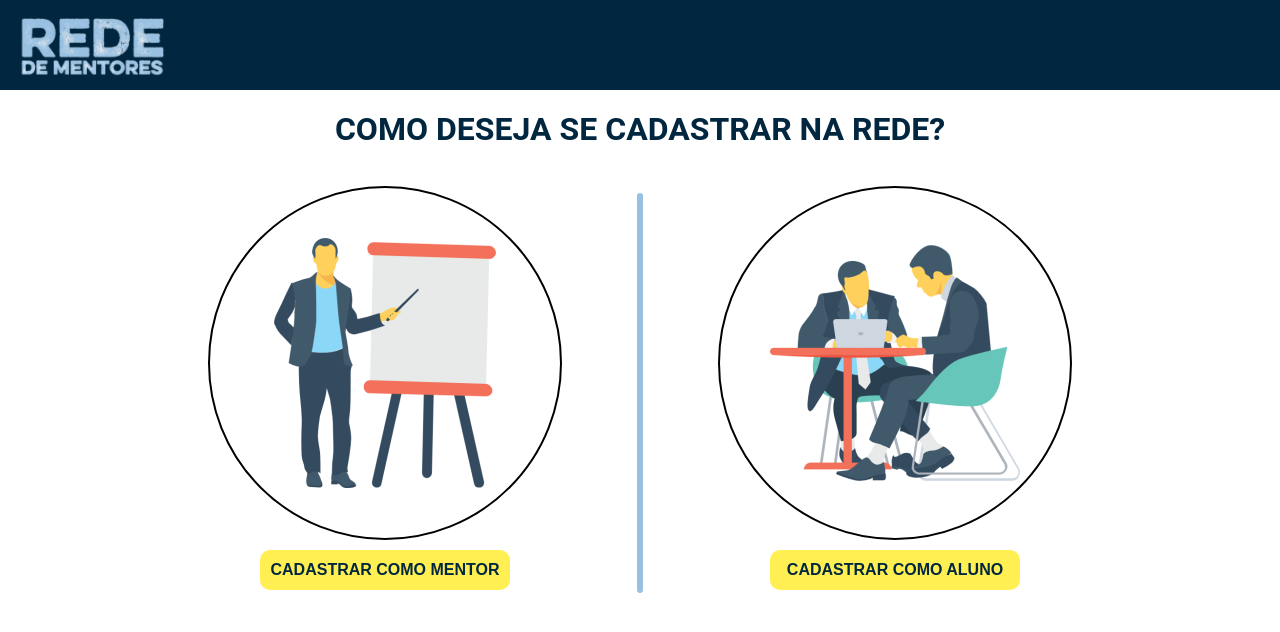
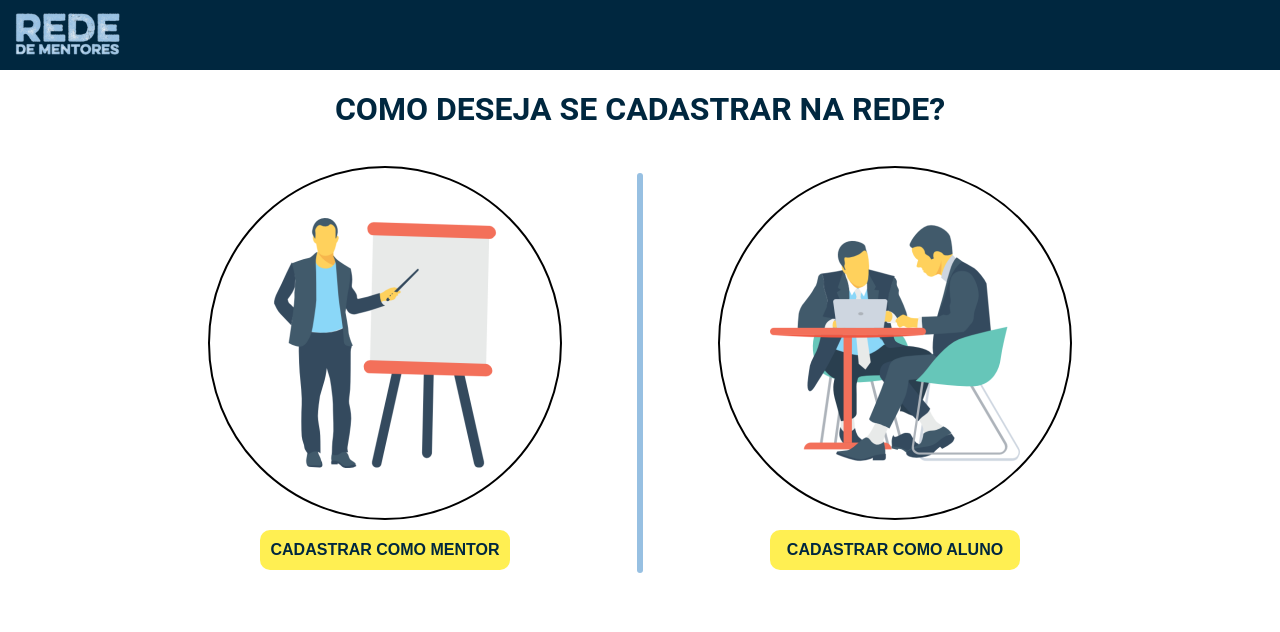
Before and after one commit to matheustosin/Frontend, a React (Create React App) app: page /register in a window 1280 px wide. Shown: the top 632 px of the page. Built offline with nearby package versions, Linux system fonts and the light colour scheme; no server answers.

Commit message:
Ajustes no cabeçalho

```diff
--- a/src/components/Header/Header.jsx
+++ b/src/components/Header/Header.jsx
@@ -8,7 +8,7 @@ import Container from './StyledComponents';
 const Header = ({ descricao }) => (
   <Container>
     <Container.Logo src={logo} />
-    {descricao}
+    <Container.Title>{descricao}</Container.Title>
   </Container>
 );
 
--- /dev/null
+++ b/src/components/Header/StyledComponents/Title.jsx
@@ -0,0 +1,11 @@
+import styled from 'styled-components';
+
+import COLOR from '../../../utils/colors.constants';
+
+const Logo = styled.h3`
+  margin-left: auto;
+  margin-right: auto;
+  color: ${COLOR.AZUL_CLARO};
+`;
+
+export default Logo;
--- a/src/components/Header/StyledComponents/index.jsx
+++ b/src/components/Header/StyledComponents/index.jsx
@@ -1,14 +1,20 @@
 import styled from 'styled-components';
 
+import COLOR from '../../../utils/colors.constants';
+
 import Logo from './logo';
+import Title from './Title';
 
 const Container = styled.div`
-    height: 90px;
-    background: #00273f 0% 0% no-repeat padding-box;
-    opacity: 1;
-    overflow: hidden;
+  opacity: 1;
+  height: 70px;
+  overflow: hidden;
+  display: flex;
+  align-items: center;
+  background: ${COLOR.AZUL} 0% 0% no-repeat padding-box;
 `;
 
 Container.Logo = Logo;
+Container.Title = Title;
 
 export default Container;
--- a/src/components/Header/StyledComponents/logo.jsx
+++ b/src/components/Header/StyledComponents/logo.jsx
@@ -1,10 +1,8 @@
 import styled from 'styled-components';
 
 const Logo = styled.img`
-margin-left: auto;
-margin-right: auto;
-height: 6em;
-
+  margin-left: 0;
+  height: 70px;
 `;
 
 export default Logo;
--- a/src/utils/colors.constants.js
+++ b/src/utils/colors.constants.js
@@ -3,5 +3,6 @@ export default {
   CINZA: '#D2D0D0',
   BRANCO: '#FFFFFF',
   AMARELO: '#FFEF52;',
+  AZUL_CLARO: '#97C0E2',
 
 };
```
Also changed, not shown: 1 other file (tests, documents, lock files or other folders).
